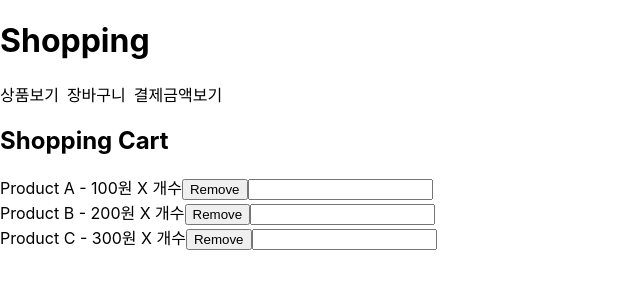
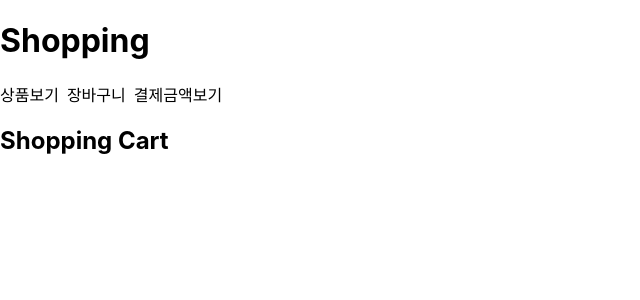
Before and after one commit to imseoyeong/React_Test_25-04, a React (Create React App) app in the folder shopping_project/: page /cart in a window 1280 px wide. Shown: the top 300 px of the page, without its empty margins (0-640 px from the left). Built offline with nearby package versions, Linux system fonts and the light colour scheme.

Commit message:
버튼 클릭 시 장바구니에 담기는 기능 구현

```diff
--- a/shopping_project/src/Cart.js
+++ b/shopping_project/src/Cart.js
@@ -1,17 +1,7 @@
-import { useDispatch, useSelector } from 'react-redux';
+import { useSelector } from 'react-redux';
 
 export default function Cart() {
-    const productList = useSelector((state) => state.shopping.productList);
-
-    const cartList = [];
-    for (let product of productList){
-        const item = <li key={product.id}>{
-                product.title} - {product.price}원 X 개수
-                <button type='button'>Remove</button>
-                <input type='number'></input>
-            </li>;
-        cartList.push(item);
-    }
+    const cart = useSelector((state) => state.shopping.cart);
 
     return (
     <>
@@ -19,7 +9,13 @@ export default function Cart() {
 
         <form>
             <ul>
-                {cartList}
+                {cart.map((product) => (
+                    <li key={product.id}>
+                        {product.title} - {product.price}원 X 개수
+                        <button type='button'>Remove</button>
+                        <input type='number'></input>
+                    </li>
+                ))}
             </ul>
         </form>
     </>
--- a/shopping_project/src/Product.js
+++ b/shopping_project/src/Product.js
@@ -7,11 +7,12 @@ export default function Product() {
 
     const list = [];
     for (let product of productList){
-        const item = <li key={product.id}>{
-                product.title} - {product.price}원
-                {/* 저장을 cart에 해야하는뎀 어케하지?^^ */}
-                <button type='button'>Add to Cart</button>
-                {/* <button type='button' onClick={() => dispatch(onSave({ id: product.id, title: product.title, price: product.price }))}>Add to Cart</button> */}
+        const item = <li key={product.id}>
+                {product.title} - {product.price}원
+                <button type='button' onClick={() => {
+                    dispatch(onSave(product));
+                    alert(`${product.title}가 장바구니에 담겼습니다.`)
+                }}>Add to Cart</button>
             </li>;
         list.push(item);
     }
--- a/shopping_project/src/productListSlice.js
+++ b/shopping_project/src/productListSlice.js
@@ -9,10 +9,12 @@ const productListSlice = createSlice({
             { id: 2, title: "Product B", price: 200 },
             { id: 3, title: "Product C", price: 300 },
         ],
+        cart: [],
     },
     reducers: {
-        onSave: (state) => {
-            state.productList.push({ id: state.id, title: state.title, price: state.price });
+        onSave: (state, action) => {
+            const product = action.payload;
+            state.cart.push(product);
         },
         onDelete: (state, action) => {
 
```
